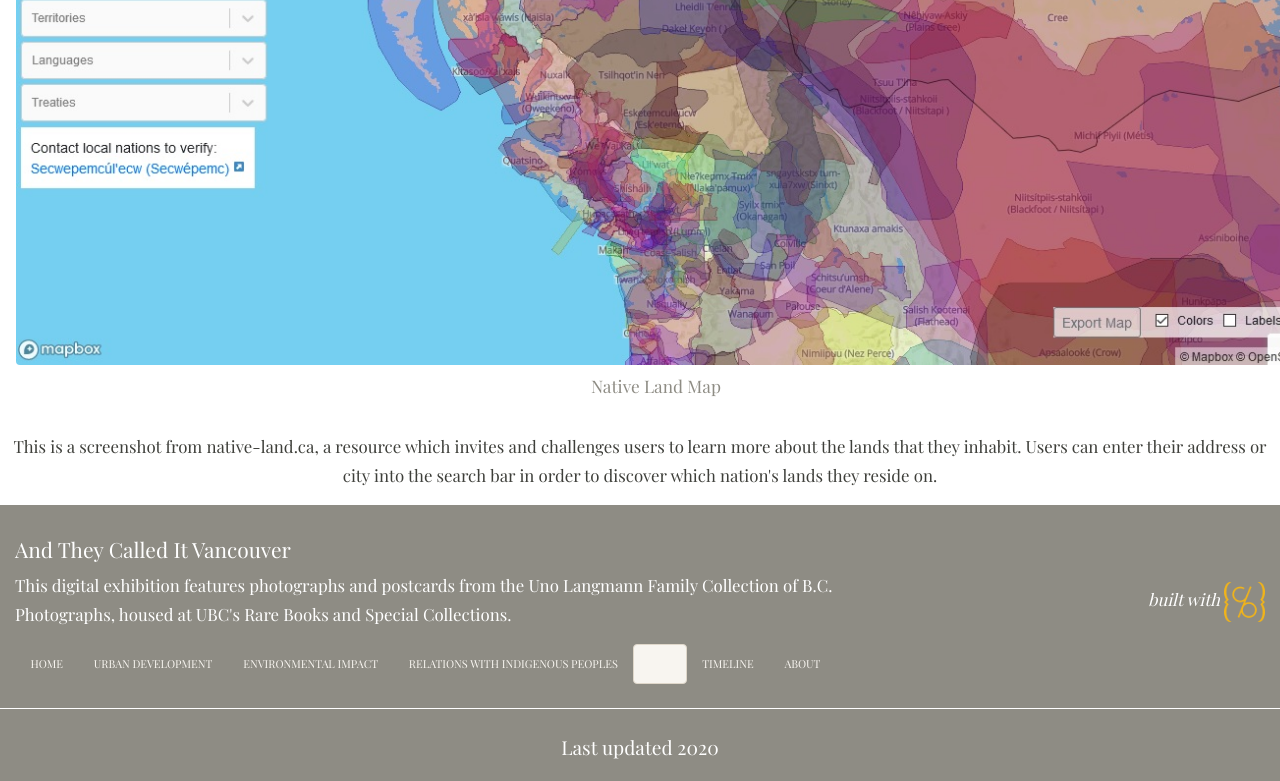
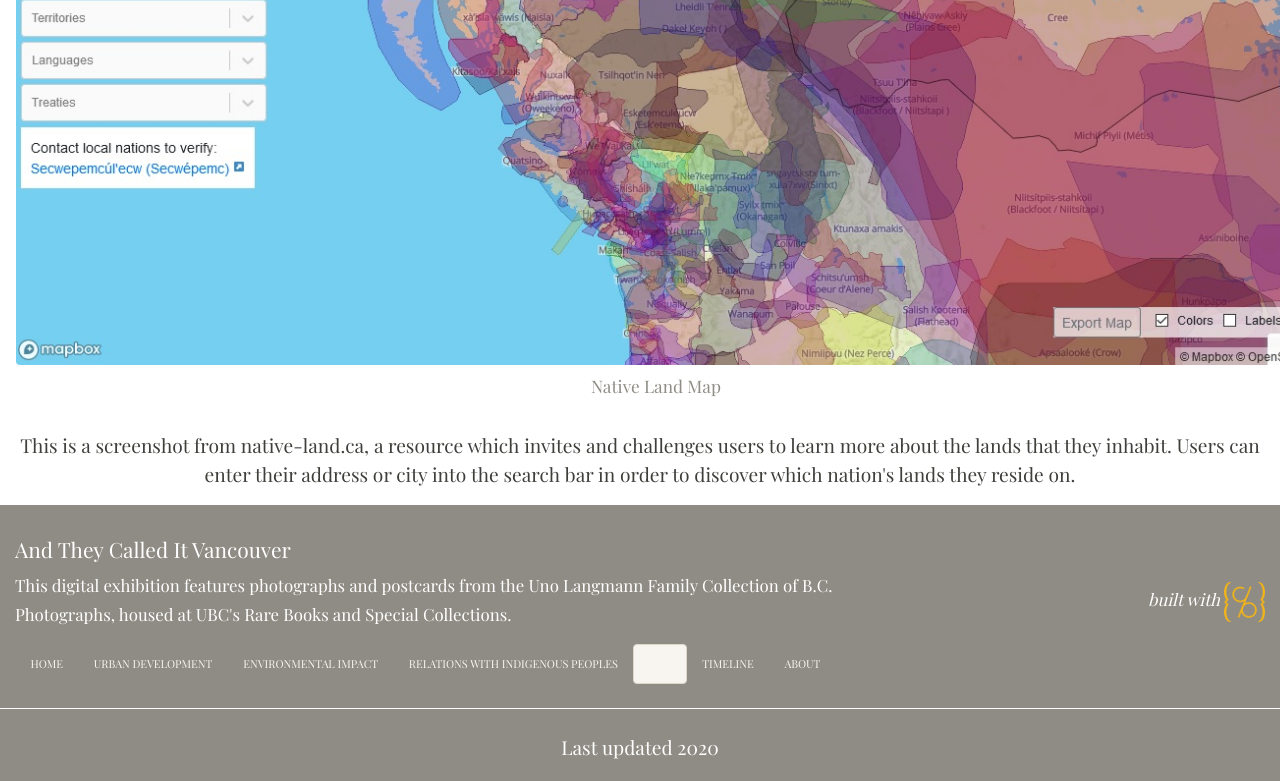
Before and after one commit to ashlynnprasad/langmann-2021, a Jekyll site: the page built from pages/map.md, in a window 1280 px wide. Shown: the part 1103-1884 px from the top of the page. Built offline with Jekyll 4.4.1, drawn with Linux system fonts in a browser that asks for light colours; nearby versions of some CDN libraries.

Commit message:
made font regular sized

```diff
--- a/_layouts/map.html
+++ b/_layouts/map.html
@@ -6,4 +6,4 @@ layout: default
 <br><br>
 {% include feature/item-figure.html objectid="langmann037" width="100" %}
 
-<p style="margin-left:10%; margin-right:10%;"><center><small>This is a screenshot from native-land.ca, a resource which invites and challenges users to learn more about the lands that they inhabit. Users can enter their address or city into the search bar in order to discover which nation's lands they reside on.</small></center></p>
+<p style="margin-left:10%; margin-right:10%;"><center>This is a screenshot from native-land.ca, a resource which invites and challenges users to learn more about the lands that they inhabit. Users can enter their address or city into the search bar in order to discover which nation's lands they reside on.</center></p>
```
